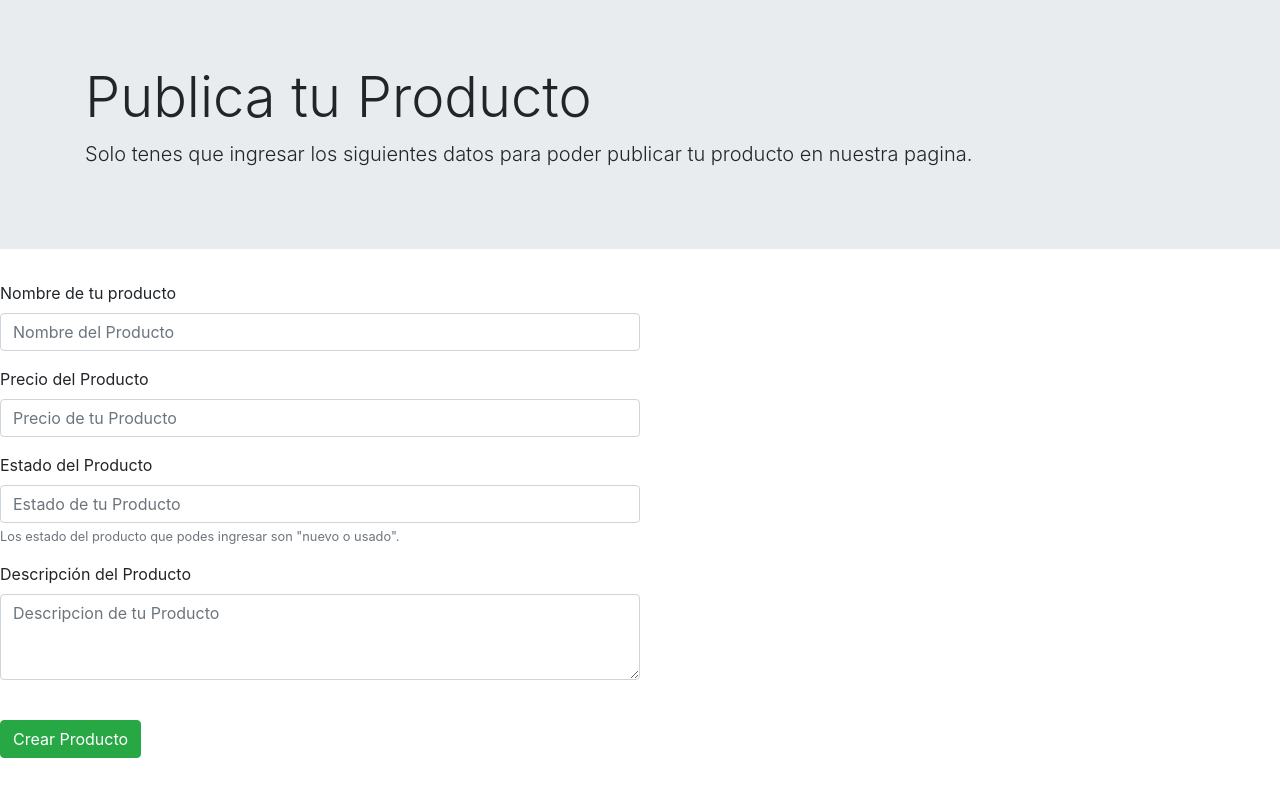
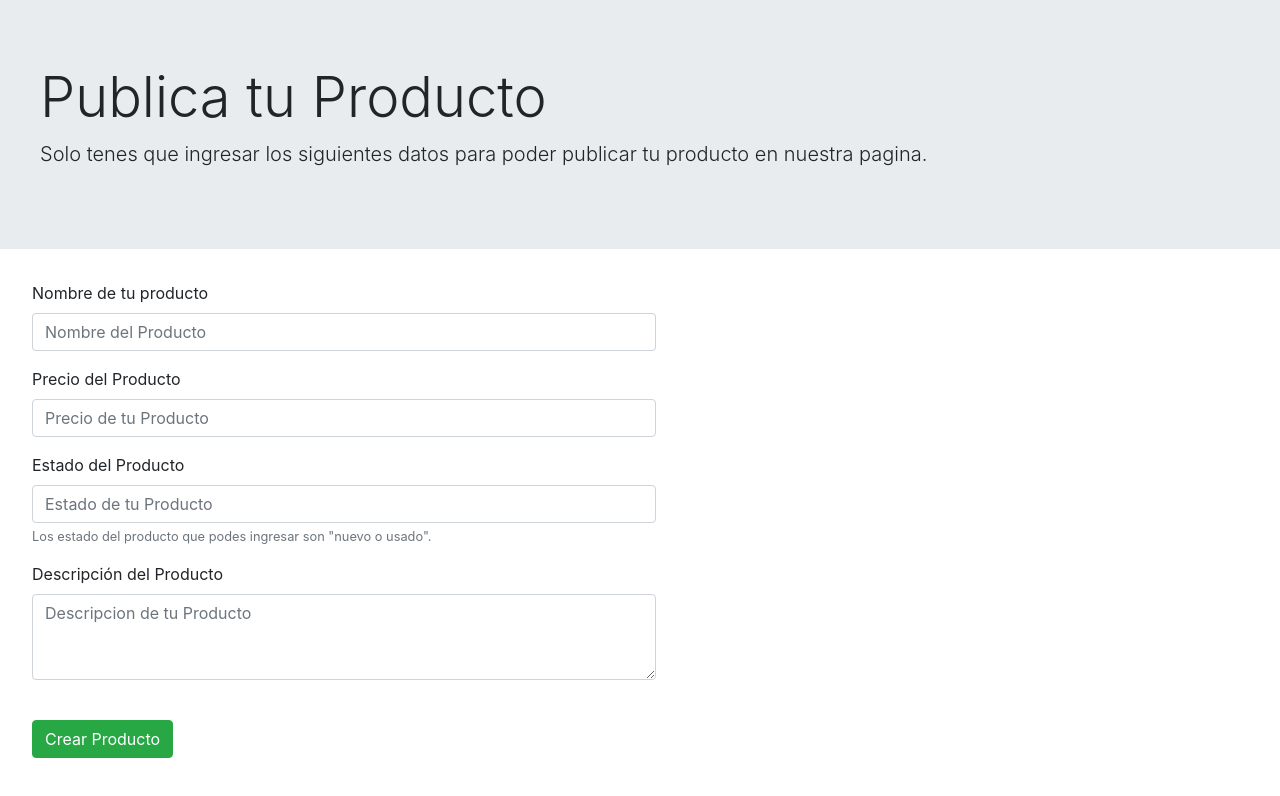
Before and after one commit to ludmila-niec/compra-venta, a website: page public/crear-producto.html in a window 1280 px wide. Drawn offline with nearby package versions, Linux system fonts and the light colour scheme.

Commit message:
css crear-producto

```diff
--- a/public/style.css
+++ b/public/style.css
@@ -2,9 +2,11 @@
     justify-content: left;
     margin-left: 2em;
 }
+
 .row {
     width: 75%;
 }
+
 .form-group {
     width: 50%;
 }
@@ -12,3 +14,15 @@
 .hidden {
     display: none;
 }
+
+
+/* html crear Producto */
+
+.contenedorProducto {
+    justify-content: left;
+    margin-left: 2em;
+}
+
+.container {
+    max-width: 1230px;
+}
```
